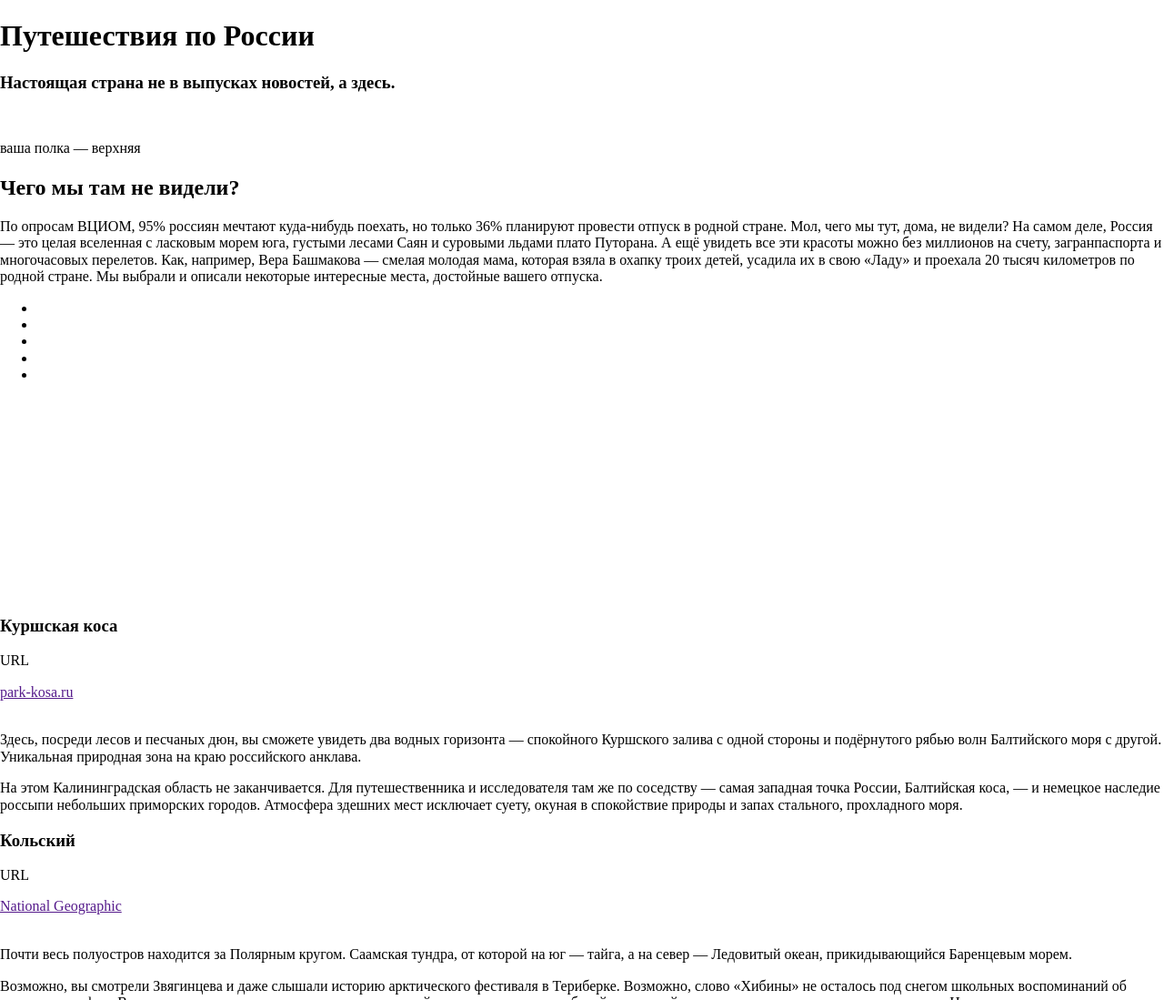
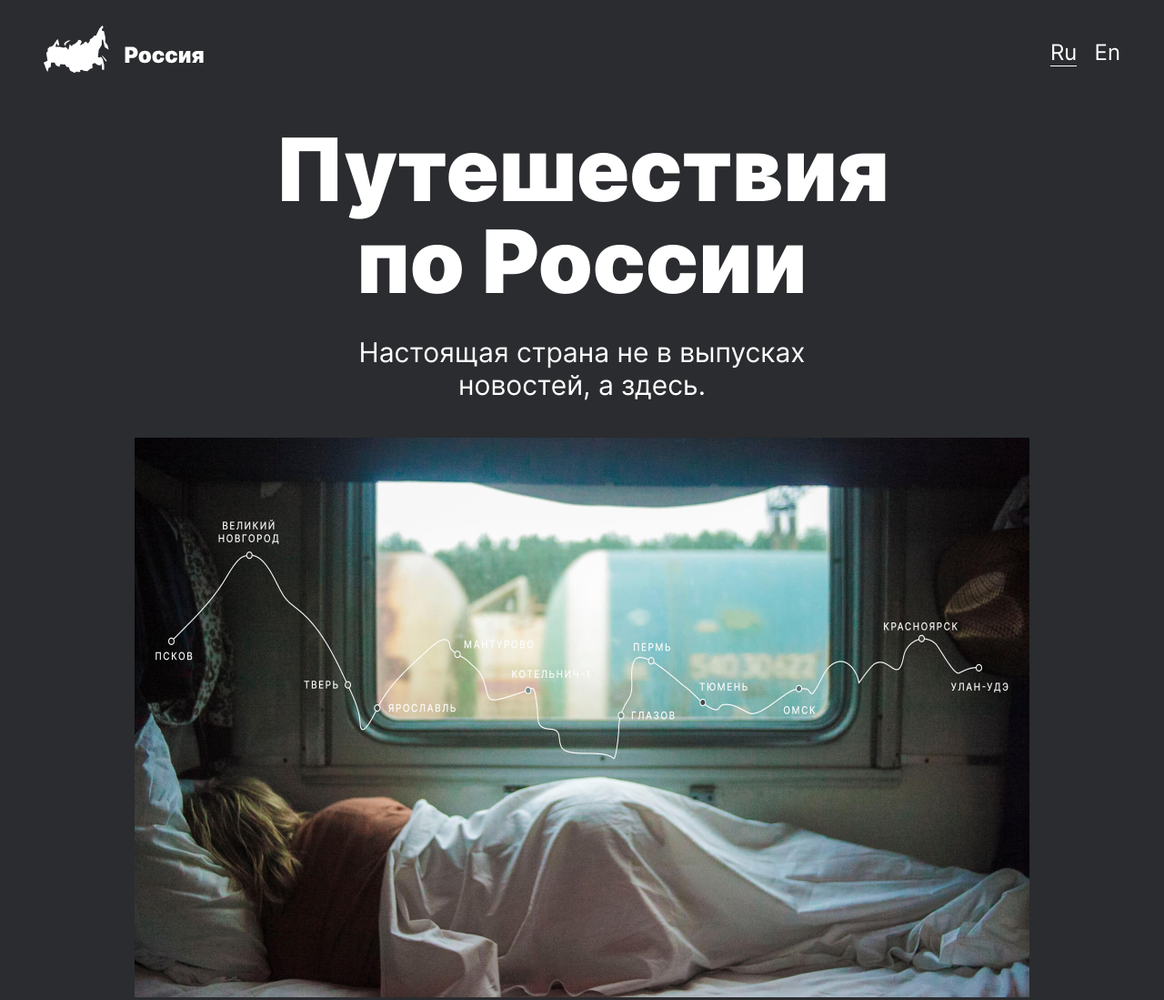
Before and after one commit to Herzik/russian-travel, a plain HTML site: page index.html in a window 1280 px wide. Shown: the top 1099 px of the page at 91% size. Drawn offline with Linux system fonts and the light colour scheme.

Commit message:
Начало адаптивной вёрстки

```diff
--- /dev/null
+++ b/blocks/header/__lang-link/_active/header__lang-link_active.css
@@ -0,0 +1,3 @@
+.header__lang-link_active {
+  border-bottom: 1px solid #fff;
+}
--- a/blocks/header/__lang-link/header__lang-link.css
+++ b/blocks/header/__lang-link/header__lang-link.css
@@ -0,0 +1,19 @@
+.header__lang-link {
+  font-weight: 400;
+  font-size: 18px;
+  line-height: 1.15;
+  color: #fff;
+  text-decoration: none;
+}
+
+@media screen and (min-width: 768px) {
+  .header__lang-link {
+    font-size: 24px;
+  }
+}
+
+@media screen and (min-width: 1024px) {
+  .header__lang-link {
+    font-size: 24px;
+  }
+}
--- a/blocks/header/__langs/header__langs.css
+++ b/blocks/header/__langs/header__langs.css
@@ -0,0 +1,14 @@
+.header__langs {
+  display: flex;
+  justify-content: space-between;
+  list-style-type: none;
+  min-width: 62px;
+  margin-bottom: 8px;
+  padding: 0;
+}
+
+@media screen and (min-width: 768px) {
+  .header__langs {
+    min-width: 77px;
+  }
+}
--- a/blocks/header/__logo/header__logo.css
+++ b/blocks/header/__logo/header__logo.css
@@ -0,0 +1,9 @@
+.header__logo {
+  max-width: 142px;
+}
+
+@media screen and (min-width: 768px) {
+  .header__logo {
+    max-width: 176px;
+  }
+}
--- a/blocks/header/header.css
+++ b/blocks/header/header.css
@@ -0,0 +1,18 @@
+.header {
+  display: flex;
+  justify-content: space-between;
+  align-items: center;
+  margin: 16px 16px 0 16px;
+}
+
+@media screen and (min-width: 768px) {
+  .header {
+    margin: 28px 24px 0 24px;
+  }
+}
+
+@media screen and (min-width: 1024px) {
+  .header {
+    margin: 28px 48px 0 48px;
+  }
+}
--- a/blocks/lead/__caption/lead__caption.css
+++ b/blocks/lead/__caption/lead__caption.css
@@ -0,0 +1,15 @@
+.lead__caption {
+  font-weight: 400;
+  font-size: 10px;
+  line-height: 1.4;
+  text-transform: uppercase;
+  color: #fff;
+  margin: 8px 0 0 16px;
+  letter-spacing: 1.5px;
+}
+
+@media screen and (min-width: 1024px) {
+  .lead__caption {
+    margin-left: 0;
+  }
+}
--- /dev/null
+++ b/blocks/lead/__image/lead__image.css
@@ -0,0 +1,4 @@
+.lead__image {
+  width: 100%;
+  margin-top: 40px;
+}
--- a/blocks/lead/__subtitle/lead__subtitle.css
+++ b/blocks/lead/__subtitle/lead__subtitle.css
@@ -0,0 +1,19 @@
+.lead__subtitle {
+  text-align: center;
+  color: #fff;
+  font-weight: 400;
+  font-size: 16px;
+  line-height: 1.15;
+  margin: 0 auto;
+  margin-top: 16px;
+  width: 288px;
+}
+
+@media screen and (min-width: 768px) {
+  .lead__subtitle {
+    font-size: 30px;
+    line-height: 1.2;
+    margin-top: 32px;
+    width: 640px;
+  }
+}
--- a/blocks/lead/__title/lead__title.css
+++ b/blocks/lead/__title/lead__title.css
@@ -0,0 +1,17 @@
+.lead__title {
+  text-align: center;
+  color: #fff;
+  font-weight: 900;
+  font-size: 40px;
+  line-height: 1.15;
+  width: 288px;
+  margin: 0 auto;
+}
+
+@media screen and (min-width: 768px) {
+  .lead__title {
+    font-size: 96px;
+    line-height: 1.05;
+    width: 720px;
+  }
+}
--- a/blocks/lead/lead.css
+++ b/blocks/lead/lead.css
@@ -0,0 +1,17 @@
+.lead {
+  min-height: 406px;
+  margin-top: 48px;
+}
+
+@media screen and (min-width: 1024px) {
+  .lead {
+    padding: 0 48px 0 48px;
+  }
+}
+
+@media screen and (min-width: 1280px) {
+  .lead {
+    margin-top: 56px;
+    padding: 0 148px 0 148px;
+  }
+}
--- a/blocks/page/page.css
+++ b/blocks/page/page.css
@@ -1,2 +1,7 @@
 .page {
+  min-width: 320px;
+  max-width: 1280px;
+  background-color: #2a2c2f;
+  margin: 0 auto;
+  font-family: 'Inter', sans-serif;
 }
--- a/index.html
+++ b/index.html
@@ -9,17 +9,17 @@
   </head>
   <body class="page">
     <header class="header">
-      <div class="header__logo"></div>
-      <div class="header__langs">
-        <a href="#" class="header__lang-link"></a>
-        <a href="#" class="header__lang-link"></a>
-      </div>
+      <img src="images/header/header-logo.svg" alt="логотип" class="header__logo" />
+      <ul class="header__langs">
+        <li><a href="" class="header__lang-link header__lang-link_active">Ru</a></li>
+        <li><a href="" class="header__lang-link">En</a></li>
+      </ul>
     </header>
 
     <section class="lead">
       <h1 class="lead__title">Путешествия по России</h1>
       <h3 class="lead__subtitle">Настоящая страна не в выпусках новостей, а здесь.</h3>
-      <img src="" alt="" class="lead__image" />
+      <img src="images/lead/lead-polka.jpg" alt="" class="lead__image" />
       <p class="lead__caption">ваша полка — верхняя</p>
     </section>
 
--- a/pages/index.css
+++ b/pages/index.css
@@ -1,3 +1,21 @@
 @import url(../vendor/normalize.css);
 
 @import url(../fonts/fonts.css);
+
+@import url(../blocks/page/page.css);
+
+@import url(../blocks/header/header.css);
+@import url(../blocks/header/__logo/header__logo.css);
+@import url(../blocks/header/__langs/header__langs.css);
+@import url(../blocks/header/__lang-link/header__lang-link.css);
+@import url(../blocks/header/__lang-link/_active/header__lang-link_active.css);
+
+@import url(../blocks/lead/lead.css);
+@import url(../blocks/lead/__title/lead__title.css);
+@import url(../blocks/lead/__subtitle/lead__subtitle.css);
+
+@import url(../blocks/lead/lead.css);
+@import url(../blocks/lead/__image/lead__image.css);
+@import url(../blocks/lead/__title/lead__title.css);
+@import url(../blocks/lead/__subtitle/lead__subtitle.css);
+@import url(../blocks/lead/__caption/lead__caption.css);
```
Also changed, not shown: fonts/fonts.css (+55 -58 lines).
